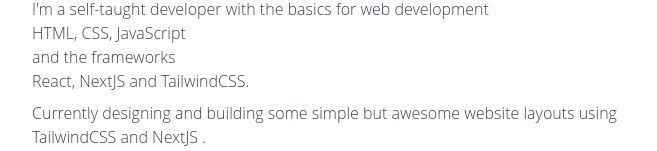
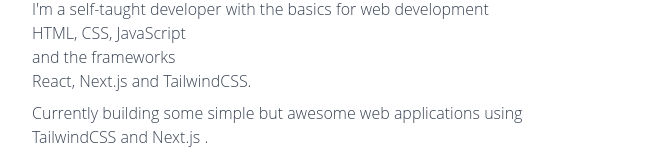
Before and after one commit to HarshaBordhan/harshabordhan, a Next.js app: page / in a window 1280 px wide. Shown: the part 801-952 px from the top of the page, without its empty margins (308-965 px from the left). Built offline with nearby package versions, Linux system fonts and the light colour scheme.

Commit message:
Changed Styles

```diff
--- a/components/Layout/Header.js
+++ b/components/Layout/Header.js
@@ -304,7 +304,7 @@
         > */}
         <div
           className={`otherNav flex flex-col ${
-            isOpen ? 'h-auto' : 'h-0 border-none'
+            isOpen ? 'h-[169px]' : 'h-0 border-none'
           }`}
         >
           <li
--- a/pages/index.js
+++ b/pages/index.js
@@ -142,19 +142,18 @@
             <p>and the frameworks</p>
             <span className="highlight whitespace-nowrap" id={`${colors}`}>
               {' '}
-              React, NextJS and TailwindCSS
+              React, Next.js and TailwindCSS
             </span>
             .
           </div>
 
           <div className="mb-2 z-10">
             <p>
-              Currently designing and building some simple but awesome website
-              layouts using
+              Currently building some simple but awesome web applications using
             </p>
             <span className="highlight whitespace-nowrap" id={`${colors}`}>
               {' '}
-              TailwindCSS and NextJS
+              TailwindCSS and Next.js
             </span>{' '}
             .
           </div>
```
